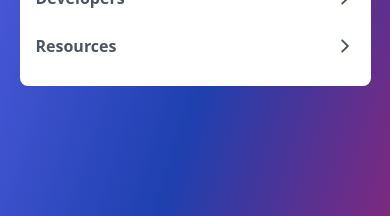
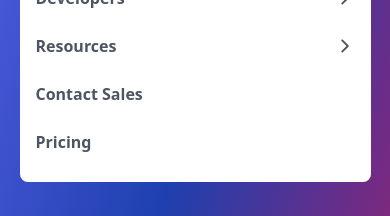
Before and after one commit to mamun-prodhan/stripe-menu, a React (Vite) app: page / in a window 390 px wide. Both pictures are taken after a click on the element 338 px from the left and 48 px from the top of the page. Shown: the part 492-708 px from the top of the page. Built offline with nearby package versions, Linux system fonts and the light colour scheme.

Commit message:
responsive completed

```diff
--- a/src/components/Navbar/Navbar.jsx
+++ b/src/components/Navbar/Navbar.jsx
@@ -30,7 +30,7 @@ const Navbar = () => {
   return (
     <header>
       {/* header container */}
-      <div className="container relative mx-auto px-10 lg:px-6 py-8 lg:py-6 flex items-center justify-between gap-8">
+      <div className="container relative mx-auto px-6 py-8 lg:py-6 flex items-center justify-between gap-8">
         {/* logo */}
         <div>
           <Link
@@ -119,7 +119,9 @@ const Navbar = () => {
           {/* menu toggle button */}
           <div onClick={() => setOpen(!open)} className="">
             {!open && (
-              <AiOutlineMenu className="text-2xl lg:text-3xl  font-bold text-white hover:opacity-50 duration-300"></AiOutlineMenu>
+              <span className="block text-base rounded-full font-bold text-white bg-white bg-opacity-10 hover:bg-opacity-30 duration-300 px-4 py-2 ">
+                <AiOutlineMenu></AiOutlineMenu>
+              </span>
             )}
           </div>
           {/* all menu data */}
@@ -170,6 +172,16 @@ const Navbar = () => {
                       handleClick={handleClick}
                     ></ResourcesSubMenuMobile>
                   </div>
+                  <Link to="/" className="py-3 block">
+                    <h4 className="text-gray-600 font-bold group-hover:text-gray-500">
+                      Contact Sales
+                    </h4>
+                  </Link>
+                  <Link to="/" className="py-3 block">
+                    <h4 className="text-gray-600 font-bold group-hover:text-gray-500">
+                      Pricing
+                    </h4>
+                  </Link>
                 </div>
               </div>
             </div>
--- a/src/components/ProductSubMenuMobile/ProductSubMenuMobile.jsx
+++ b/src/components/ProductSubMenuMobile/ProductSubMenuMobile.jsx
@@ -264,7 +264,7 @@ const ProductSubMenuMobile = ({ activeProductMobile, handleClick }) => {
         </div>
       )}
       {activeProductMobile === "btn3" && (
-        <div className=" w-[100%] h-[600px] top-0 right-0 rounded-lg p-4 bg-white absolute">
+        <div className=" w-[100%] top-0 right-0 rounded-lg p-4 bg-white absolute">
           <div>
             <button
               className="flex items-center gap-2 text-indigo-500"
@@ -281,7 +281,7 @@ const ProductSubMenuMobile = ({ activeProductMobile, handleClick }) => {
               <ProductSubMenus key={index} item={item} />
             ))}
           </div>
-          <div className="mt-48">
+          <div className="mt-72">
             <Link to="/">
               <button className="flex mx-auto items-center gap-2 text-sm ps-3 pe-2 py-1 group font-semibold rounded-full bg-indigo-600 hover:bg-black duration-300">
                 <span>Sign in</span>
```
